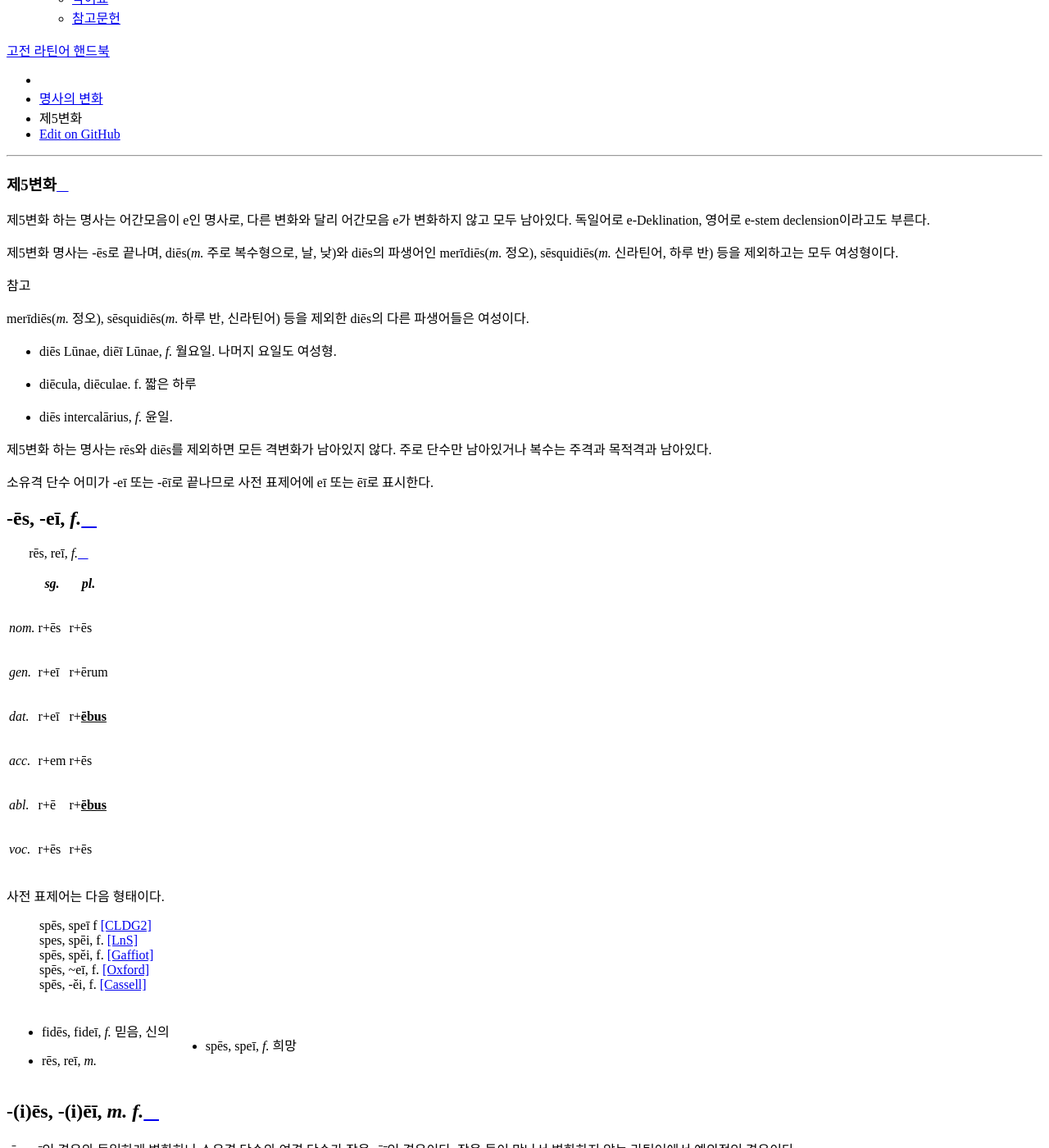
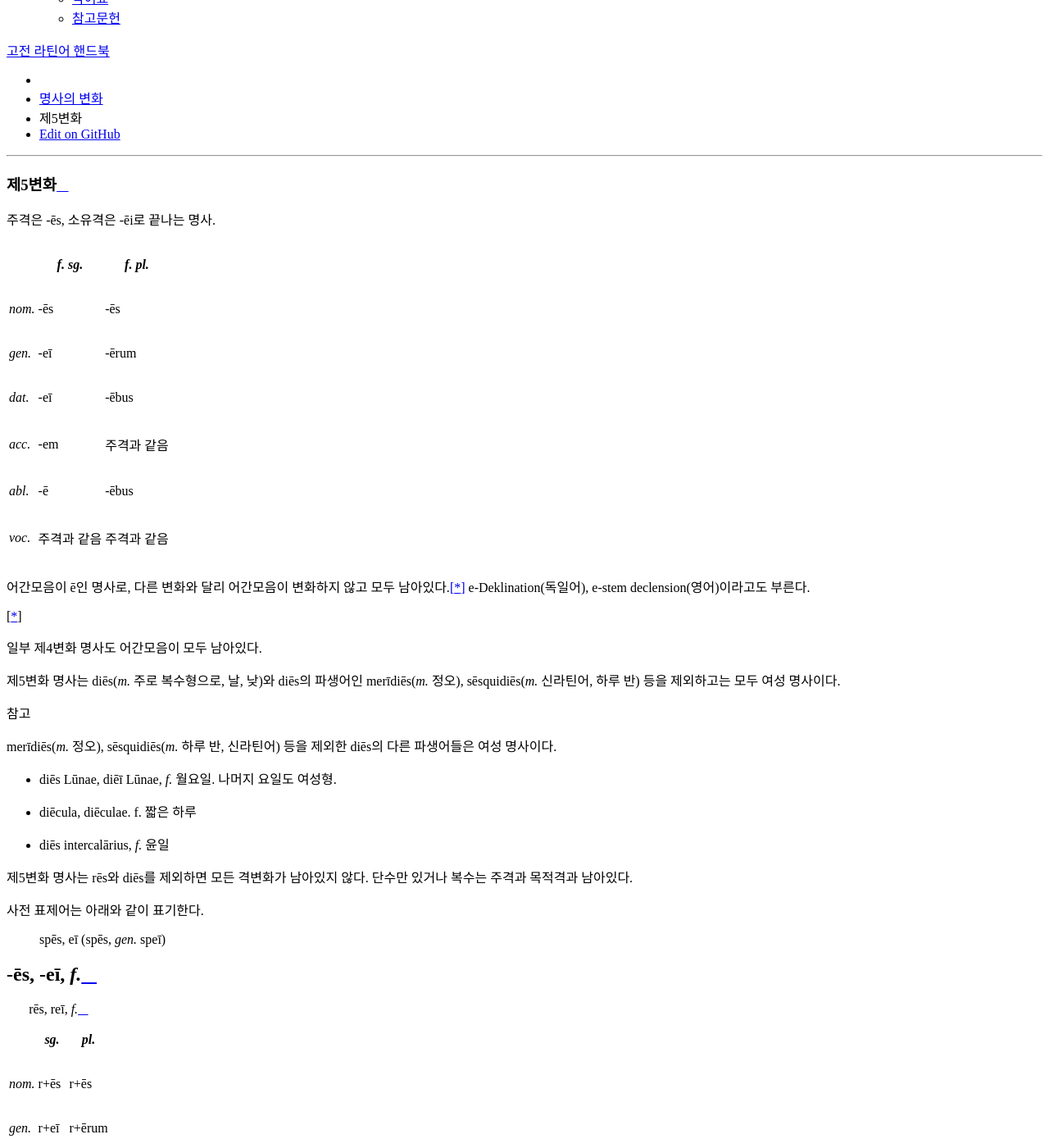
Before and after one commit to kabbala/grammatica_latina, a Sphinx documentation site: the page built from source/declinatio_nominis/declinatio_nominis_5.rst, in a window 1280 px wide and 1400 px high, scrolled down 6550 px. Shown: the whole window at 82% size. Built offline with Sphinx 7.4.7 and the Read the Docs theme 2.0.0, drawn with Linux system fonts in a browser that asks for light colours; some of the changed text lies outside the part shown.

Commit message:
일부 수정

```diff
--- a/source/coniugatio_verbi/coniugatio_verbi.rst
+++ b/source/coniugatio_verbi/coniugatio_verbi.rst
@@ -3,14 +3,14 @@
 
 어간
 ~~~~
+
 라틴어의 동사 변화(활용)에서 변화하지 않는 부분을 어간이라고 한다. [*]_
 
+.. [*] 한국어에서와 달리 인도유럽어에서는 어간도 어간모음에 따라 변화하는 것으로 본다.
+
 .. note::
 
    어근(語根)이라고 부르는 경우도 있다. [성염]_ [한동일]_ 그러나 어근은 변화하는 단어의 공통분모 형태를 의미한다기보다 역사적이고 더 근원적인 형태를 말한다고 볼 수 있으므로 여기서는 어근과 어간을 구분해서 사용하기로 한다.
-
-.. [*] 한국어에서와 달리 인도유럽어에서는 어간도 어간모음에 따라 변화하는 것으로 본다.
-
 
 어간의 종류
 ~~~~~~~~~~~
--- a/source/declinatio_nominis/declinatio_nominis_5.rst
+++ b/source/declinatio_nominis/declinatio_nominis_5.rst
@@ -1,21 +1,38 @@
 제5변화
 -------
 
-제5변화 하는 명사는 어간모음이 e인 명사로, 다른 변화와 달리 어간모음 e가 변화하지 않고 모두 남아있다. 독일어로 e-Deklination, 영어로 e-stem declension이라고도 부른다.
+주격은 -ēs, 소유격은 -ēi로 끝나는 명사.
 
-제5변화 명사는 -ēs로 끝나며, diēs(:sig:`m.` 주로 복수형으로, 날, 낮)와 diēs의 파생어인 merīdiēs(:sig:`m.` 정오), sēsquidiēs(:sig:`m.` 신라틴어, 하루 반) 등을 제외하고는 모두 여성형이다.
+.. csv-table::
+   :header-rows: 1
+
+   "", :tsig:`f. sg.`, :tsig:`f. pl.`
+   :tsig:`nom.`, "-ēs", "-ēs"
+   :tsig:`gen.`, "-eī", "-ērum"
+   :tsig:`dat.`, "-eī", "-ēbus"
+   :tsig:`acc.`, "-em", "주격과 같음"
+   :tsig:`abl.`, "-ē", "-ēbus"
+   :tsig:`voc.`, "주격과 같음", "주격과 같음"
+
+어간모음이 ē인 명사로, 다른 변화와 달리 어간모음이 변화하지 않고 모두 남아있다. [*]_ e-Deklination(독일어), e-stem declension(영어)이라고도 부른다.
+
+.. [*] 일부 제4변화 명사도 어간모음이 모두 남아있다.
+
+제5변화 명사는 diēs(:sig:`m.` 주로 복수형으로, 날, 낮)와 diēs의 파생어인 merīdiēs(:sig:`m.` 정오), sēsquidiēs(:sig:`m.` 신라틴어, 하루 반) 등을 제외하고는 모두 여성 명사이다.
 
 .. note::
 
-   merīdiēs(:sig:`m.` 정오), sēsquidiēs(:sig:`m.` 하루 반, 신라틴어) 등을 제외한 diēs의 다른 파생어들은 여성이다.
+   merīdiēs(:sig:`m.` 정오), sēsquidiēs(:sig:`m.` 하루 반, 신라틴어) 등을 제외한 diēs의 다른 파생어들은 여성 명사이다.
 
    * diēs Lūnae, diēī Lūnae, :sig:`f.` 월요일. 나머지 요일도 여성형.
    * diēcula, diēculae. f. 짧은 하루
-   * diēs intercalārius, :sig:`f.` 윤일.
+   * diēs intercalārius, :sig:`f.` 윤일
 
-제5변화 하는 명사는 rēs와 diēs를 제외하면 모든 격변화가 남아있지 않다. 주로 단수만 남아있거나 복수는 주격과 목적격과 남아있다.
+제5변화 명사는 rēs와 diēs를 제외하면 모든 격변화가 남아있지 않다. 단수만 있거나 복수는 주격과 목적격과 남아있다.
 
-소유격 단수 어미가 -eī 또는 -ēī로 끝나므로 사전 표제어에 eī 또는 ēī로 표시한다.
+사전 표제어는 아래와 같이 표기한다.
+
+   | spēs, eī (spēs, :sig:`gen.` speī)
 
 -ēs, -eī, :tsig:`f.`
 ~~~~~~~~~~~~~~~~~~~~
@@ -31,7 +48,7 @@
    :tsig:`abl.`, "r+ē", "r+\ :em:`ēbus`"
    :tsig:`voc.`, "r+ēs", "r+ēs"
 
-사전 표제어는 다음 형태이다.
+사전 표제어는 아래와 같은 형태이다.
 
    | spēs, speī f [CLDG2]_
    | spes, spēi, f. [LnS]_
@@ -43,10 +60,8 @@
    :columns: 2
 
    * fidēs, fideī, :sig:`f.` 믿음, 신의
-   * rēs, reī, :sig:`m.`
+   * rēs, reī, :sig:`f.`
    * spēs, speī, :sig:`f.` 희망
-
-
 
 -(i)ēs, -(i)ēī, :tsig:`m. f.`
 ~~~~~~~~~~~~~~~~~~~~~~~~~~~~~
@@ -82,4 +97,4 @@
    * seriēs, seriēī, :sig:`f.` 차례, 계열
    * speciēs, speciēī, :sig:`f.` 외관, 종
 
-.. note:: 소유격과 여격 어미 -ēī는 제4변화의 여격 -ūī와 함께 장음 2개가 만나서 바뀌지 않고 그대로 남은 예외적인 경우이다.
+.. note:: 소유격과 여격 어미 -ēī는 장음 2개가 만나서 바뀌지 않고 그대로 남은 예외적인 경우이다.
```
Also changed, not shown: source/declinatio_nominis/declinatio_nominis_4.rst (+12 -3 lines).
